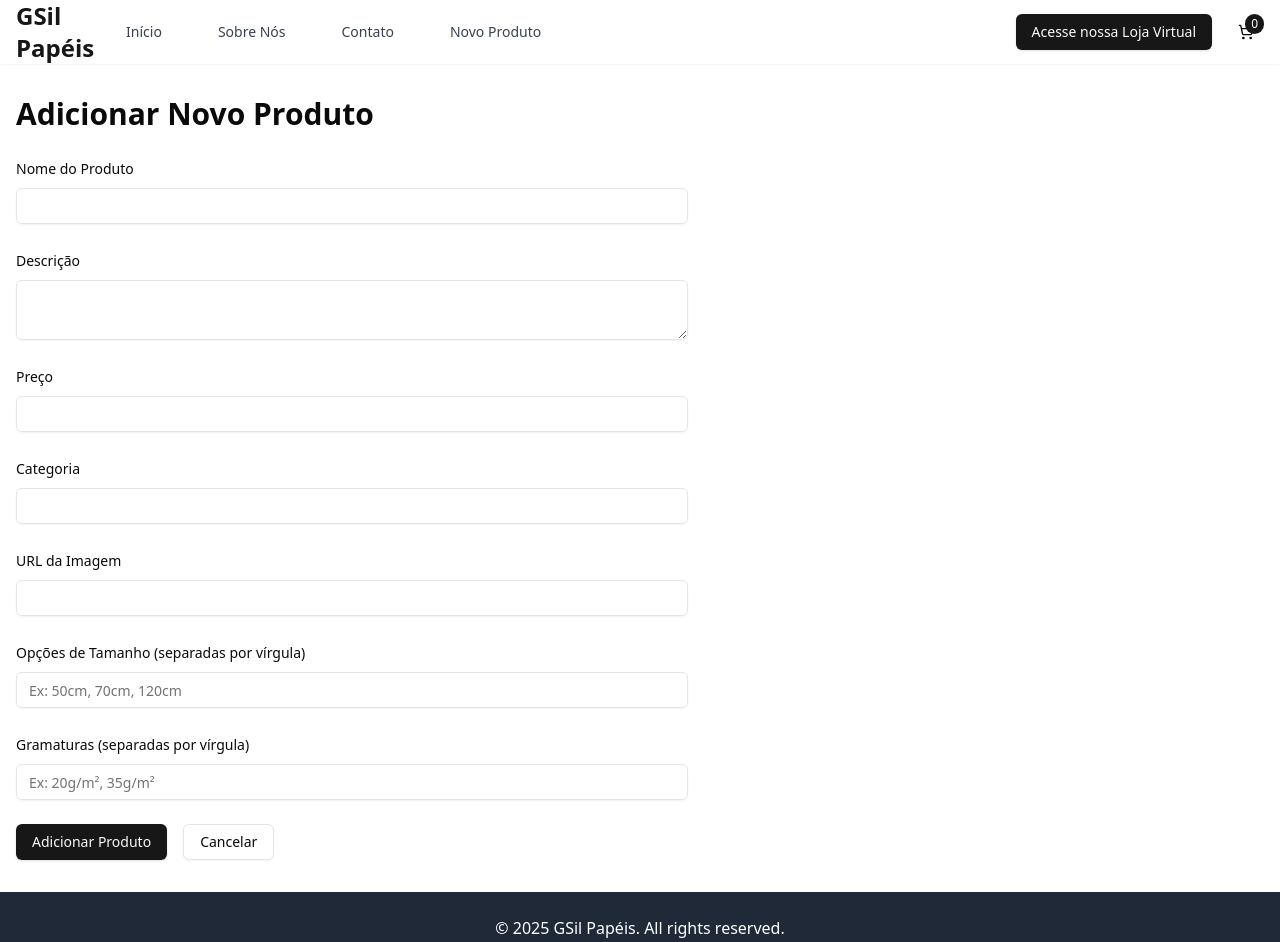
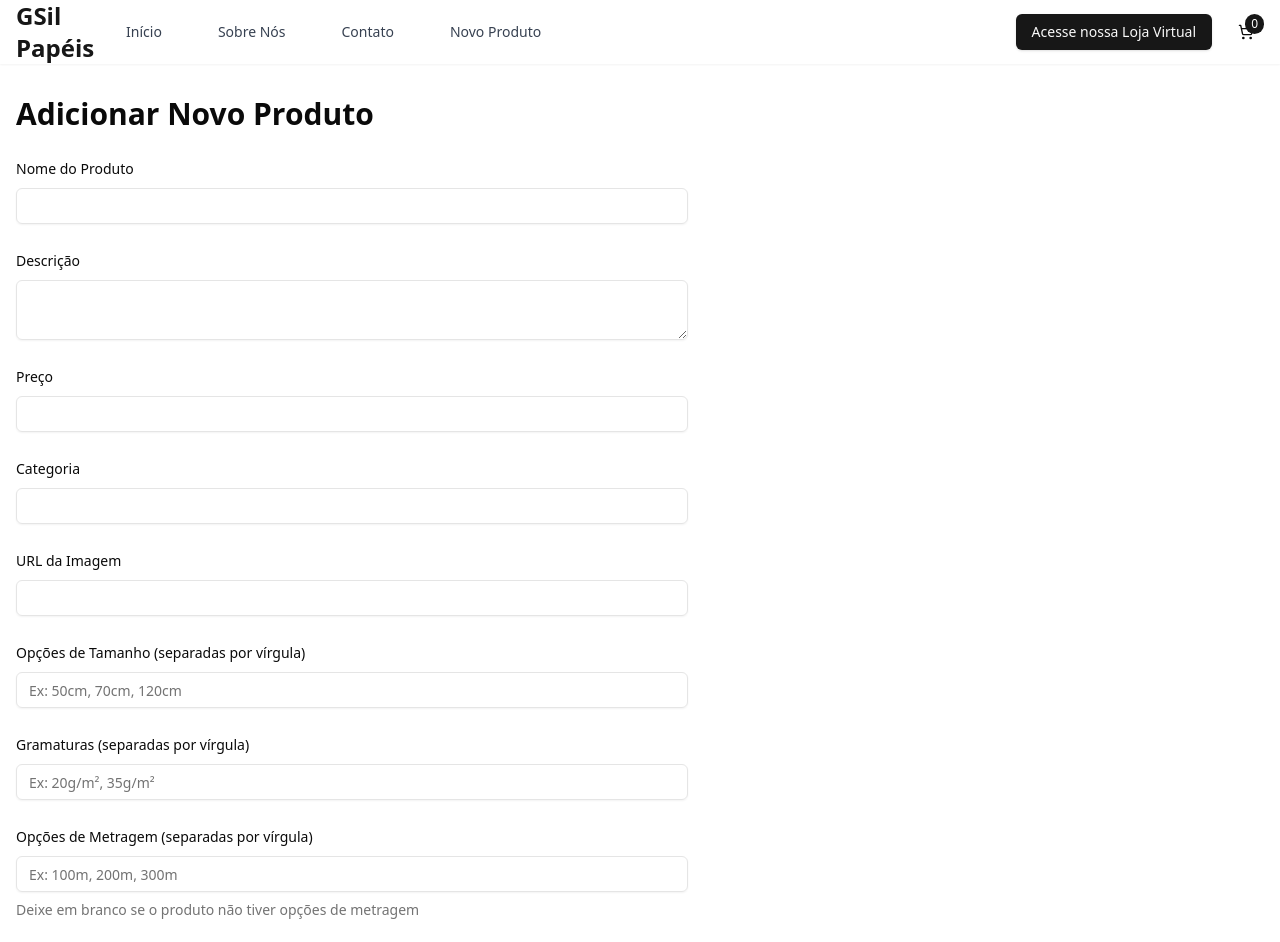
Before and after one commit to MarcosFlavioGS/Catalogo_gsil, a Next.js app: page /products/new in a window 1280 px wide. Shown: the top 942 px of the page. Built offline with nearby package versions, Linux system fonts and the light colour scheme.

Commit message:
feat: add a new field to product creation page

```diff
--- a/src/app/products/new/page.tsx
+++ b/src/app/products/new/page.tsx
@@ -18,7 +18,8 @@ export default function NewProductPage() {
     category: '',
     imageUrl: '',
     sizeOptions: '',
-    weight: ''
+    weight: '',
+    lengthOptions: ''
   })
 
   const handleSubmit = async (e: React.FormEvent<HTMLFormElement>) => {
@@ -28,6 +29,7 @@ export default function NewProductPage() {
       // Convert comma-separated strings to arrays
       const sizeOptions = formData.sizeOptions.split(',').map((option) => option.trim())
       const weight = formData.weight.split(',').map((w) => w.trim())
+      const lengthOptions = formData.lengthOptions ? formData.lengthOptions.split(',').map((l) => l.trim()) : []
 
       const newProduct = {
         id: Date.now().toString(), // Simple ID generation
@@ -37,7 +39,8 @@ export default function NewProductPage() {
         category: formData.category,
         imageUrl: formData.imageUrl,
         sizeOptions,
-        weight
+        weight,
+        lengthOptions
       }
 
       // Send the new product to the API
@@ -160,6 +163,18 @@ export default function NewProductPage() {
             />
           </div>
 
+          <div className='space-y-2'>
+            <Label htmlFor='lengthOptions'>Opções de Metragem (separadas por vírgula)</Label>
+            <Input
+              id='lengthOptions'
+              name='lengthOptions'
+              value={formData.lengthOptions}
+              onChange={handleChange}
+              placeholder='Ex: 100m, 200m, 300m'
+            />
+            <p className='text-sm text-muted-foreground'>Deixe em branco se o produto não tiver opções de metragem</p>
+          </div>
+
           <div className='flex gap-4'>
             <Button type='submit'>Adicionar Produto</Button>
             <Button
```
